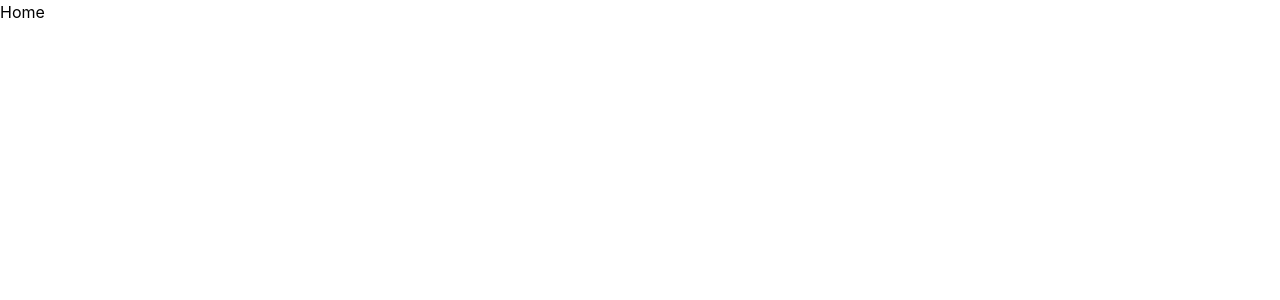
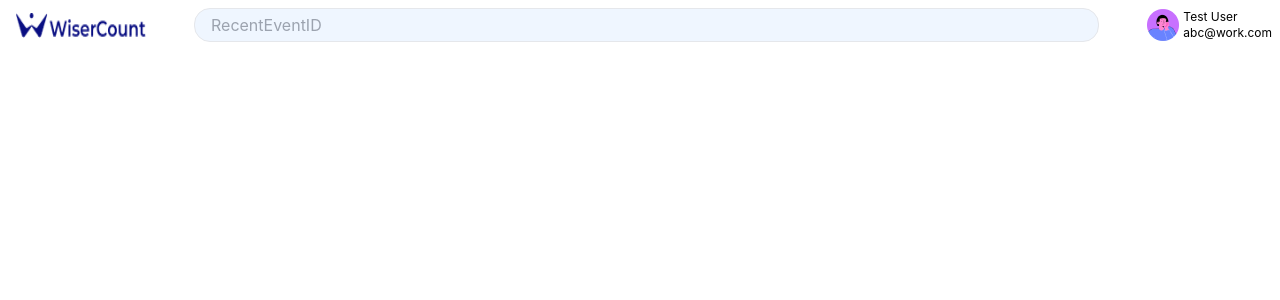
Before and after one commit to raghavawasthi24/WiserEventStack, a React (Vite) app: page /home in a window 1280 px wide. Shown: the top 300 px of the page. Built offline with nearby package versions, Linux system fonts and the light colour scheme.

Commit message:
[home]:created reponsive navbar

```diff
--- a/src/pages/Home/Home.jsx
+++ b/src/pages/Home/Home.jsx
@@ -1,7 +1,10 @@
 import React from 'react'
+import Navbar from './components/Navbar'
 
 export default function Home() {
   return (
-    <div>Home</div>
+    <div>
+      <Navbar/>
+    </div>
   )
 }
--- /dev/null
+++ b/src/pages/Home/components/Navbar.jsx
@@ -0,0 +1,20 @@
+import React from 'react'
+
+export default function Navbar() {
+  return (
+    <div className='flex items-center gap-4 md:gap-12 justify-between px-4 py-2'>
+      <img src="assets/WiserCountLogo.png" alt="" className='w-[80px] md:w-[130px] h-[15px] md:h-[25px]'/>
+      <input
+        type="text"
+        className=" w-full border rounded-2xl indent-2 px-2 py-1 outline-none bg-blue-50" placeholder='RecentEventID'
+      />
+      <div className='flex gap-1'>
+        <img src="assets/profile.png" alt="" className='w-[40px]'/>
+        <div className='sm:flex flex-col mr-6 hidden'>
+          <p className='text-xs'>Test User</p>
+          <p className='text-xs'>abc@work.com</p>
+        </div>
+      </div>
+    </div>
+  );
+}
```
Also changed, not shown: public/assets/profile.png (added), src/pages/Home/components/EventDetails.jsx (added).
